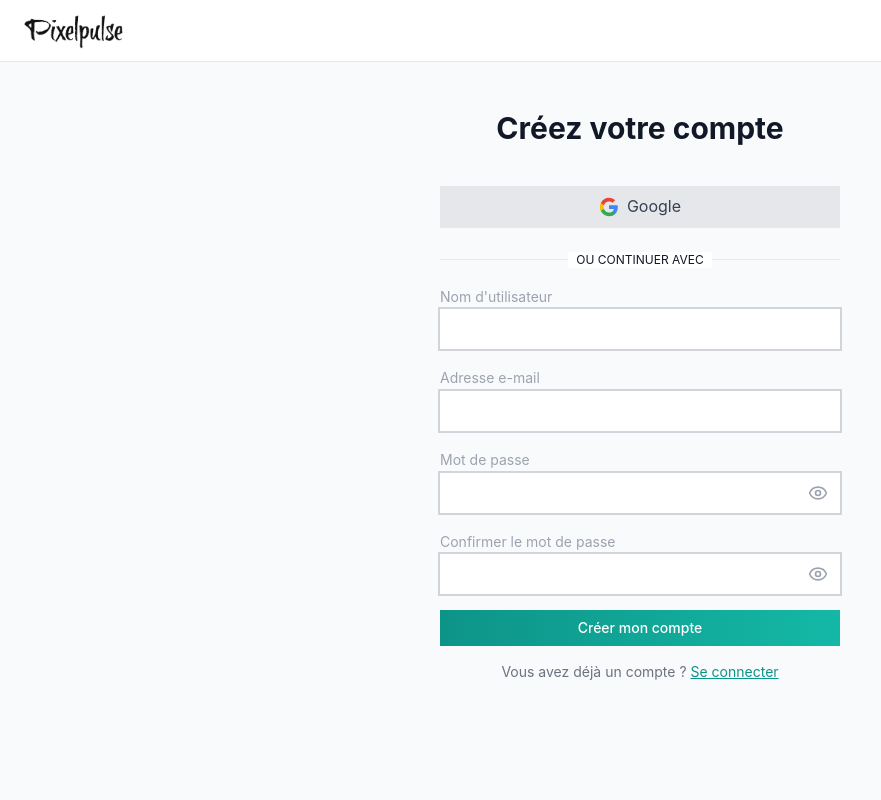
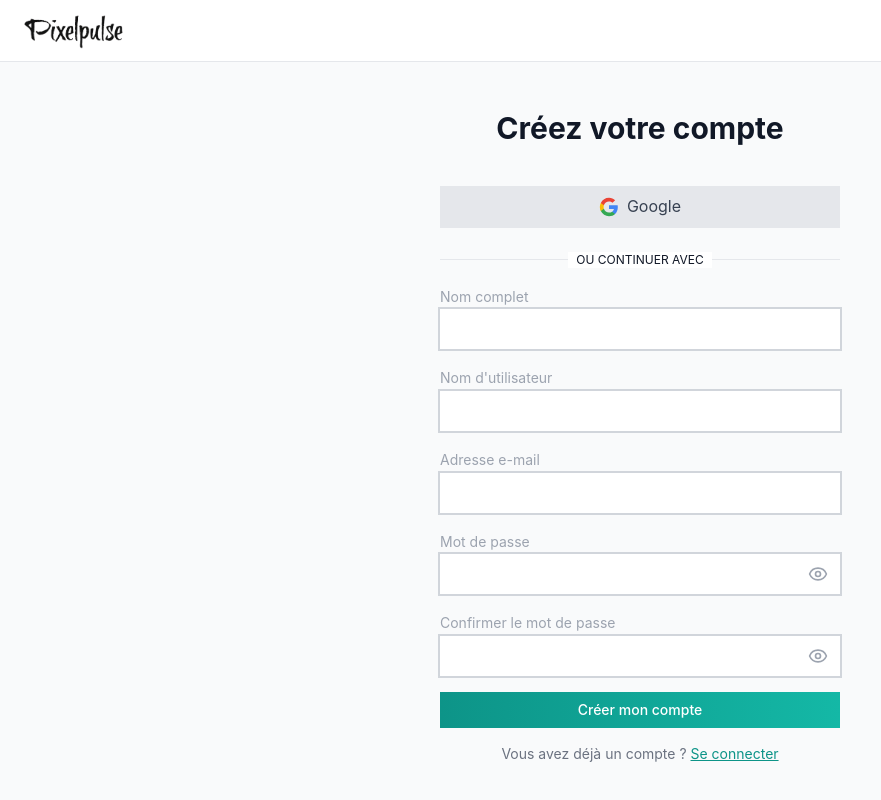
Before and after one commit to Rahim10020/tech-pulse, a Next.js app: page /signup in a window 1280 px wide. Shown: the whole page, without its empty margins (0-881 px from the left). Built offline with nearby package versions, Linux system fonts and the light colour scheme; no server answers; the database is empty.

Commit message:
add name in form data

```diff
--- a/src/app/(auth)/signup/page.js
+++ b/src/app/(auth)/signup/page.js
@@ -28,6 +28,7 @@ export default function SignupPage() {
 
     try {
       const result = await signup(
+        formData.name,
         formData.username,
         formData.email,
         formData.password,
--- a/src/components/forms/SignupForm.js
+++ b/src/components/forms/SignupForm.js
@@ -7,6 +7,7 @@ import { Button } from "@/components/ui/Button";
 
 export default function SignupForm({ onSubmit, isLoading = false }) {
   const [formData, setFormData] = useState({
+    name: "",
     username: "",
     email: "",
     password: "",
@@ -32,6 +33,12 @@ export default function SignupForm({ onSubmit, isLoading = false }) {
 
   const validateForm = () => {
     const newErrors = {};
+
+    if (!formData.name.trim()) {
+      newErrors.name = "Le nom est requis";
+    } else if (formData.name.trim().length < 2) {
+      newErrors.name = "Le nom doit contenir au moins 2 caractères";
+    }
 
     if (!formData.username.trim()) {
       newErrors.username = "Le nom d'utilisateur est requis";
@@ -68,6 +75,7 @@ export default function SignupForm({ onSubmit, isLoading = false }) {
 
     if (validateForm()) {
       onSubmit({
+        name: formData.name.trim(),
         username: formData.username.trim(),
         email: formData.email.trim(),
         password: formData.password,
@@ -122,6 +130,20 @@ export default function SignupForm({ onSubmit, isLoading = false }) {
       </div>
 
       <form onSubmit={handleSubmit} className="space-y-4 mt-6">
+        {/* Name Field */}
+        <Input
+          label="Nom complet"
+          type="text"
+          name="name"
+          value={formData.name}
+          onChange={handleChange}
+          error={errors.name}
+          placeholder=""
+          disabled={isLoading}
+          autoComplete="name"
+          className="h5-title"
+        />
+
         {/* Username Field */}
         <Input
           label="Nom d'utilisateur"
```
